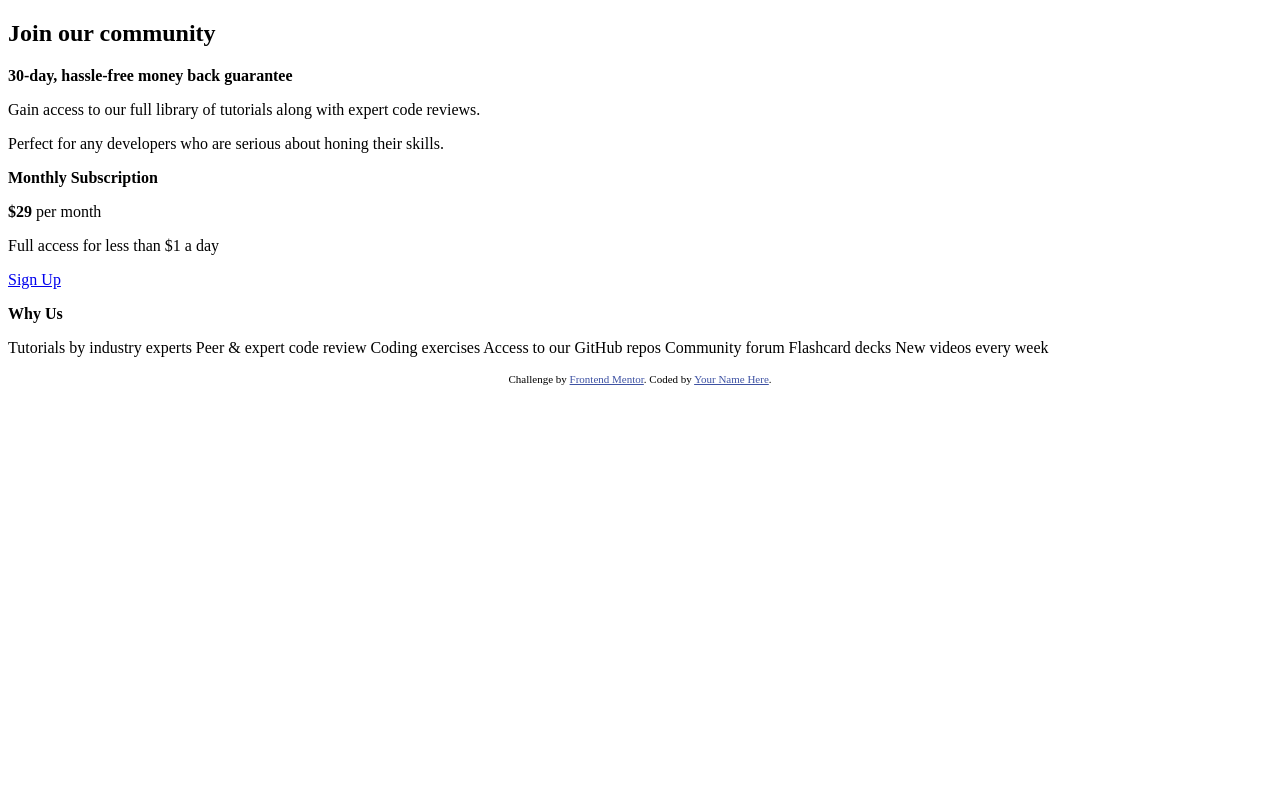
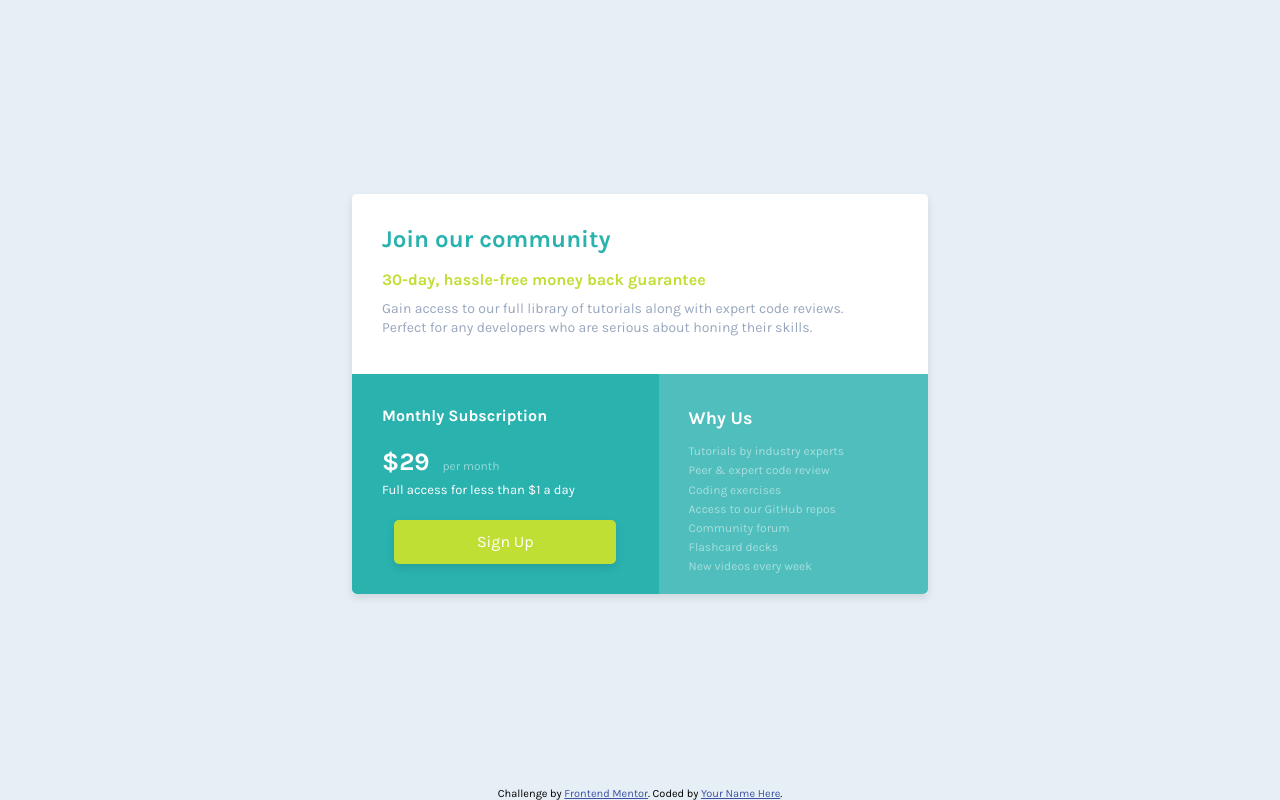
Before and after one commit to JosueLauren/single-price-grid-component-master, a plain HTML site: page index.html in a window 1280 px wide. Drawn offline with Linux system fonts and the light colour scheme.

Commit message:
Finalizado a parte desktop do projeto

```diff
--- a/index.html
+++ b/index.html
@@ -9,34 +9,32 @@
   <title>Frontend Mentor | Single Price Grid Component</title>
 
   <!-- Feel free to remove these styles or customise in your own stylesheet 👍 -->
-  <style>
-    .attribution { font-size: 11px; text-align: center; }
-    .attribution a { color: hsl(228, 45%, 44%); }
-  </style>
 </head>
 <body>
   <main class="principal">
     <section class="comunidade">
       <h1 class="titulo-comunidade">Join our community</h1>
       <p class="sub-comunidade"><b>30-day, hassle-free money back guarantee</b></p>
-      <p>Gain access to our full library of tutorials along with expert code reviews. </p>
-      <p>Perfect for any developers who are serious about honing their skills.</p>
+      <p class="texto-comunidade">Gain access to our full library of tutorials along with expert code reviews. </p>
+      <p class="texto-comunidade">Perfect for any developers who are serious about honing their skills.</p>
     </section>
     <section class="subscrição">
-      <p><b>Monthly Subscription</b></p>
-      <p><span><b>&dollar;29</b></span> per month</p>
-      <p>Full access for less than &dollar;1 a day</p>
-      <a class="btn-subscrição" href="#">Sign Up</a>
+      <p class="titulo-subscrição"><b>Monthly Subscription</b></p>
+      <p class="valor-subscrição"><span class="valor"><b>&dollar;29</b></span> per month</p>
+      <p class="valor-dia">Full access for less than &dollar;1 a day</p>
+      <div>
+        <a class="btn-subscrição" href="#">Sign Up</a>
+      </div>
     </section>
     <section class="tutorials">
-      <p><b>Why Us</b></p>
-      <p>Tutorials by industry experts
-        Peer &amp; expert code review
-        Coding exercises
-        Access to our GitHub repos
-        Community forum
-        Flashcard decks
-        New videos every week</p>
+      <p class="titulo-tutorials"><b>Why Us</b></p>
+      <p>Tutorials by industry experts</p>
+      <p>Peer &amp; expert code review</p>
+      <p>Coding exercises</p>
+      <p>Access to our GitHub repos</p>
+      <p>Community forum</p>
+      <p>Flashcard decks</p>
+      <p>New videos every week</p>
     </section>
   </main>
 <footer>
--- a/style.css
+++ b/style.css
@@ -0,0 +1,133 @@
+@import url('https://fonts.googleapis.com/css2?family=Karla:wght@400;700&display=swap');
+
+:root{
+    --Cyan: hsl(179, 62%, 43%);
+    --Bright-Yellow: hsl(71, 73%, 54%);
+    --Light-Gray: hsl(204, 43%, 93%);
+    --Grayish-Blue: hsl(218, 22%, 67%);
+}
+
+*{
+    margin: 0px;
+    padding: 0px;
+    box-sizing: border-box;
+    font-family: 'Karla', sans-serif;
+}
+
+body {
+    background-color: var(--Light-Gray);
+    width: 100vw;
+    height: 100vh;
+    display: flex;
+    flex-direction: column;
+    align-items: center;
+    justify-content: center;
+}
+
+main.principal {
+    width: 45%;
+    height: auto;
+    margin: auto;
+    display: grid;
+    grid-template-columns: auto auto;
+    grid-template-rows: 180px 220px;
+    box-shadow: 0 4px 8px 0 rgba(0, 0, 0, 0.1);
+}
+
+section.comunidade {
+    grid-column: 1 / 3;
+    padding: 30px;
+    line-height: 1.3;
+    background-color: white;
+    border-top-left-radius: 5px;
+    border-top-right-radius: 5px;
+}
+
+h1.titulo-comunidade {
+    margin-bottom: 15px;
+    color: var(--Cyan);
+}
+
+p.sub-comunidade {
+    margin-bottom: 10px;
+    color: var(--Bright-Yellow);
+}
+
+p.texto-comunidade {
+    color: var(--Grayish-Blue);
+    font-size: 14px;
+}
+
+section.subscrição {
+    width: 100%;
+    line-height: 1.5;
+    padding: 30px;
+    background-color: var(--Cyan);
+    border-bottom-left-radius: 5px;
+}
+
+p.titulo-subscrição {
+    margin-bottom: 15px;
+    color: white;
+}
+
+span.valor {
+    font-size: 25px;
+    color: white;
+    margin-right: 10px;
+
+}
+
+p.valor-subscrição {
+    color: rgba(255, 255, 255, 0.5);
+    font-size: 12px;
+}
+
+p.valor-dia {
+    color: white;
+    font-size: 13px;
+}
+
+section.subscrição div {
+    width: 100%;
+    text-align: center;
+}
+
+a.btn-subscrição {
+    display: inline-block;
+    text-decoration: none;
+    width: 90%;
+    padding: 10px 30px;
+    margin: 20px auto;
+    text-align: center;
+    border-radius: 5px;
+    background-color: var(--Bright-Yellow);
+    color: white;
+    box-shadow: 0 4px 8px 0 rgba(0, 0, 0, 0.1);
+}
+
+section.tutorials {
+    padding: 30px;
+    background-color: hsla(179, 62%, 43%, 0.8);
+    border-bottom-right-radius: 5px;
+}
+
+p.titulo-tutorials {
+    margin-bottom: 10px;
+    color: white !important;
+    font-size: 18px !important;
+}
+
+section.tutorials p {
+    color: rgba(255, 255, 255, 0.5);
+    line-height: 1.6;
+    font-size: 12px;
+}
+
+.attribution {
+    font-size: 11px;
+    text-align: center;
+}
+    .attribution a {
+    color: hsl(228, 45%, 44%);
+}
```
